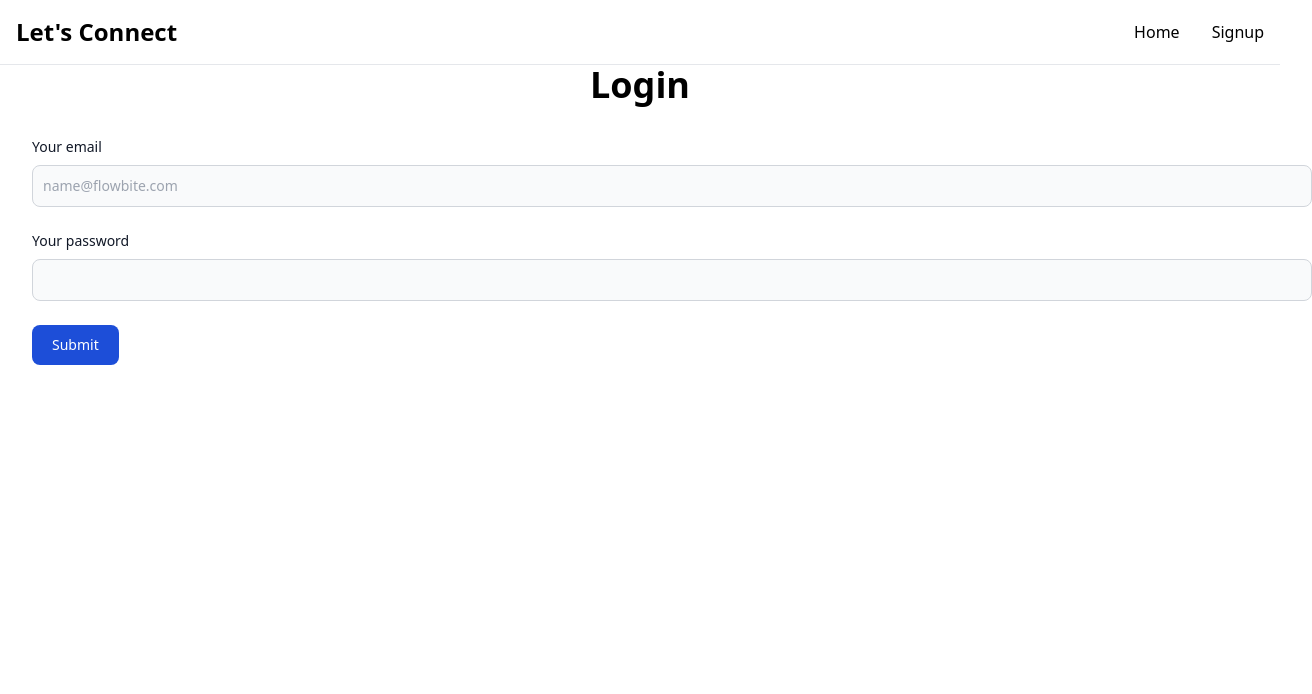
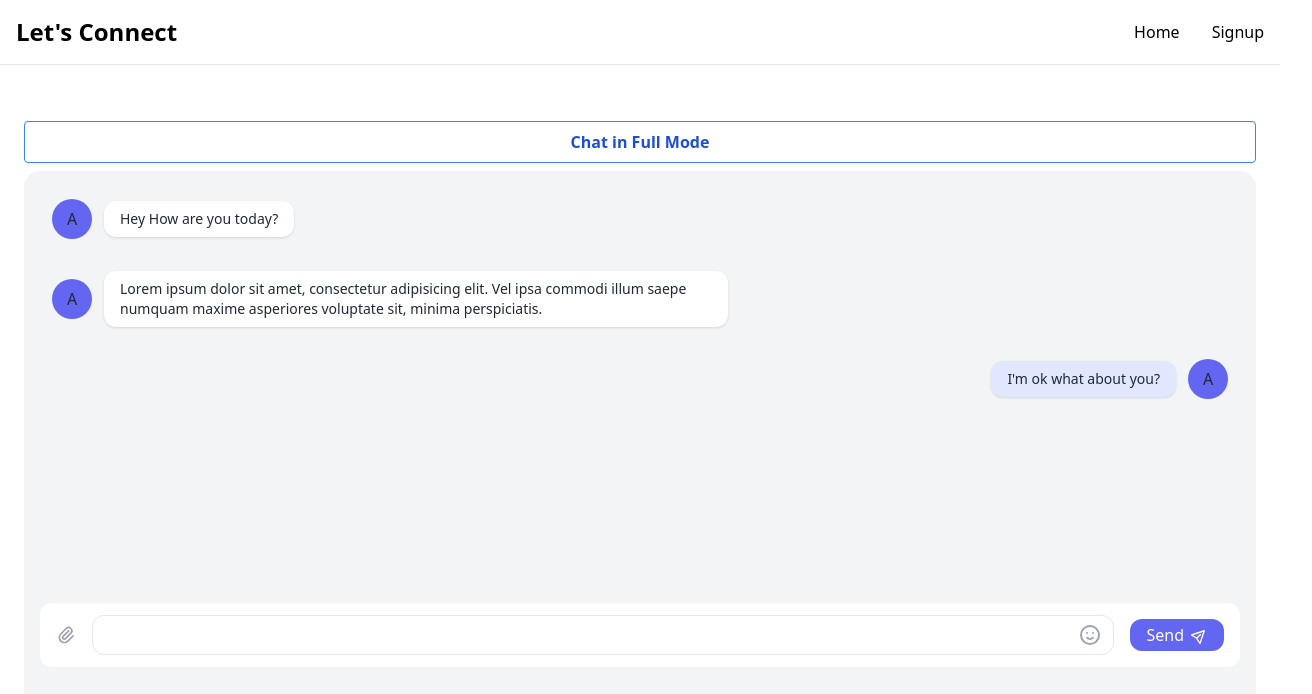
Before and after one commit to DuvenderSandhu/Connect, a Next.js app: page / in a window 1280 px wide. Shown: the top 694 px of the page, 1312 px wide, since content can reach past the window. Built offline with nearby package versions, Linux system fonts and the light colour scheme.

Commit message:
Socket IO First Trial

```diff
--- a/components/Chat.js
+++ b/components/Chat.js
@@ -1,21 +1,15 @@
-import {useState,useEffect} from 'react'
+import {useState,useEffect,useRef } from 'react'
 import {  useDispatch, useSelector } from 'react-redux'
 import actionCreators from '../state'
 function Chat(){
+  const inputRef = useRef(null);
   const user=useSelector(state=>state.token)
   const chatuser=useSelector(state=>state.chatuser)
   const [fullMode,setFullMode]=useState(0)
   const [response,setResponse]=useState([])
   const dispatch= useDispatch()
   const users=['Rahul Sharma',"Anita Kapoor","Sunita Suri",'Rahul Sharma',"Anita Kapoor","Sunita Suri"]
-async function getData(){
-  let db= await fetch(`https://connect.moviesmovies.repl.co/api/signup`)
-  let result= await db.json()
-  setResponse(result)
-}
-  useEffect(()=>{
-    getData().then()
-  },[])
+
   return (
     <>
   {/* <!-- component --> */}
@@ -173,7 +167,7 @@ async function getData(){
             </div>
             <div class="flex-grow ml-4">
               <div class="relative w-full">
-                <input
+                <input ref={inputRef}
                   type="text"
                   class="flex w-full border rounded-xl focus:outline-none focus:border-indigo-300 pl-4 h-10"
                 />
@@ -200,7 +194,9 @@ async function getData(){
             <div class="ml-4">
               <button
                 class="flex items-center justify-center bg-indigo-500 hover:bg-indigo-600 rounded-xl text-white px-4 py-1 flex-shrink-0"
-              >
+              onClick={()=>{
+                console.log("HI")
+              }}>
                 <span>Send</span>
                 <span class="ml-2">
                   <svg
--- a/package.json
+++ b/package.json
@@ -18,7 +18,9 @@
     "react-redux": "^8.1.2",
     "react-toastify": "^9.1.3",
     "redux": "^4.2.1",
-    "redux-thunk": "^2.4.2"
+    "redux-thunk": "^2.4.2",
+    "socket.io": "^4.7.2",
+    "socket.io-client": "^4.7.2"
   },
   "devDependencies": {
     "@types/node": "18.0.1",
--- a/pages/index.tsx
+++ b/pages/index.tsx
@@ -11,7 +11,8 @@ const Home: NextPage = () => {
   let token = useSelector(state => state.token)
   return (
     <>
-      {token.token?<Chat/>:<Login/>}
+      {/* {token.token?<Chat/>:<Login/>} */}
+      <Chat/>
 
     </>
   )
```
Also changed, not shown: pages/api/sendmessage.js (added), 2 other files (tests, documents, lock files or other folders).
